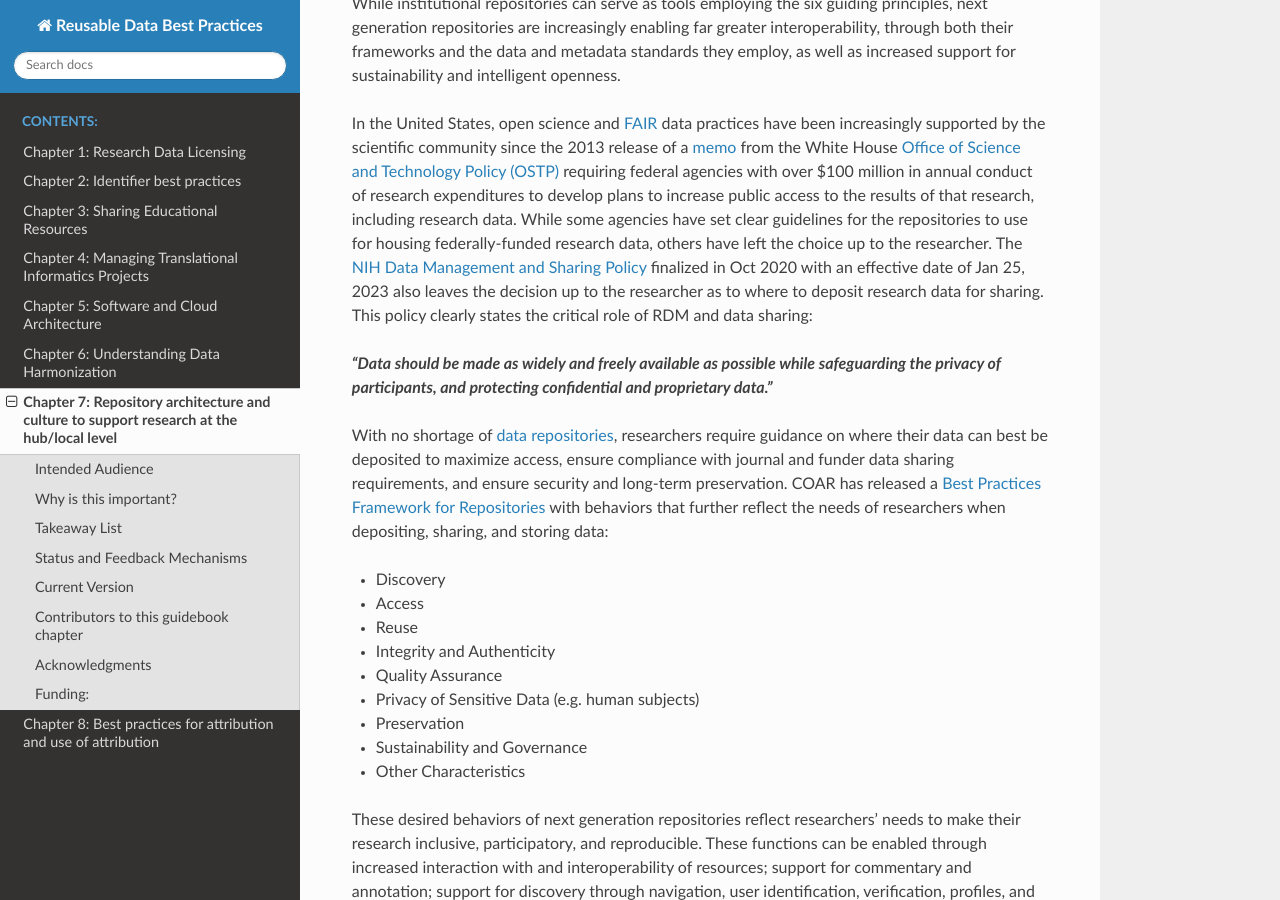
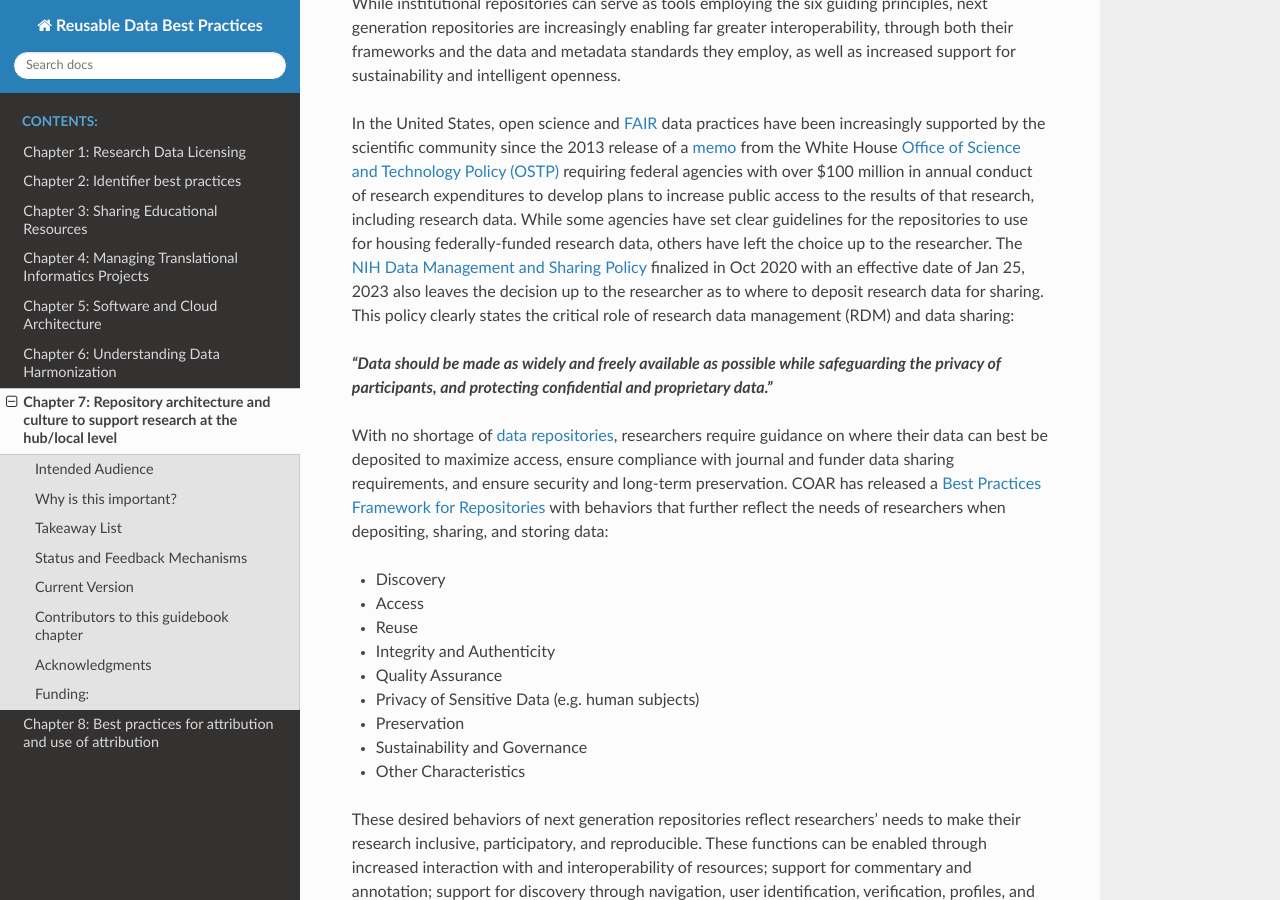
Before and after one commit to data2health/informatics-playbook, a Sphinx documentation site: the page built from docs/chapters/chapter_7.md, in a window 1280 px wide and 900 px high, scrolled down 1085 px. Built offline with Sphinx 7.4.7 and the Read the Docs theme 2.0.0, drawn with Linux system fonts in a browser that asks for light colours.

Commit message:
Update chapter_7.md

```diff
--- a/docs/chapters/chapter_7.md
+++ b/docs/chapters/chapter_7.md
@@ -17,7 +17,7 @@ In recent years, expansion of the institution's role in managing research output
 
 While institutional repositories can serve as tools employing the six guiding principles, next generation repositories are increasingly enabling far greater interoperability, through both their frameworks and the data and metadata standards they employ, as well as increased support for sustainability and intelligent openness.
 
-In the United States, open science and [FAIR](https://www.force11.org/group/fairgroup/fairprinciples) data practices have been increasingly supported by the scientific community since the 2013 release of a [memo](https://obamawhitehouse.archives.gov/blog/2013/02/22/expanding-public-access-results-federally-funded-research) from the White House [Office of Science and Technology Policy (OSTP)](https://https://www.whitehouse.gov/ostp/) requiring federal agencies with over $100 million in annual conduct of research expenditures to develop plans to increase public access to the results of that research, including research data. While some agencies have set clear guidelines for the repositories to use for housing federally-funded research data, others have left the choice up to the researcher. The [NIH Data Management and Sharing Policy](https://grants.nih.gov/grants/policy/data_sharing/data_sharing_guidance.htm) finalized in Oct 2020 with an effective date of Jan 25, 2023 also leaves the decision up to the researcher as to where to deposit research data for sharing. This policy clearly states the critical role of RDM and data sharing:
+In the United States, open science and [FAIR](https://www.force11.org/group/fairgroup/fairprinciples) data practices have been increasingly supported by the scientific community since the 2013 release of a [memo](https://obamawhitehouse.archives.gov/blog/2013/02/22/expanding-public-access-results-federally-funded-research) from the White House [Office of Science and Technology Policy (OSTP)](https://https://www.whitehouse.gov/ostp/) requiring federal agencies with over $100 million in annual conduct of research expenditures to develop plans to increase public access to the results of that research, including research data. While some agencies have set clear guidelines for the repositories to use for housing federally-funded research data, others have left the choice up to the researcher. The [NIH Data Management and Sharing Policy](https://grants.nih.gov/grants/policy/data_sharing/data_sharing_guidance.htm) finalized in Oct 2020 with an effective date of Jan 25, 2023 also leaves the decision up to the researcher as to where to deposit research data for sharing. This policy clearly states the critical role of research data management (RDM) and data sharing:
 
  ***“Data should be made as widely and freely available as possible while safeguarding the privacy of participants, and protecting confidential and proprietary data.”***
 
```
